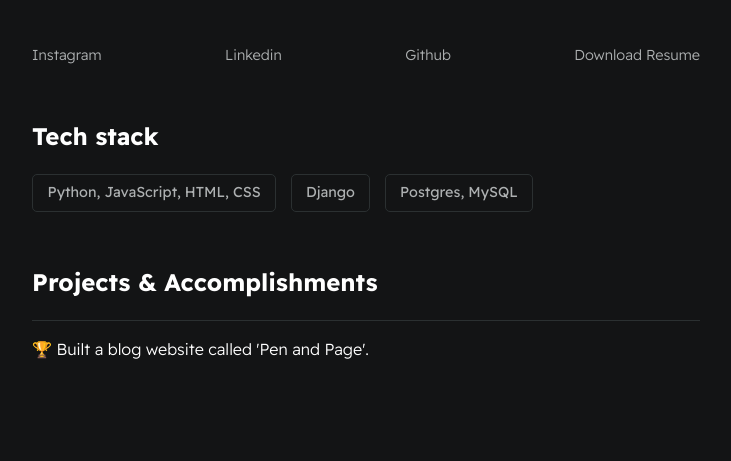
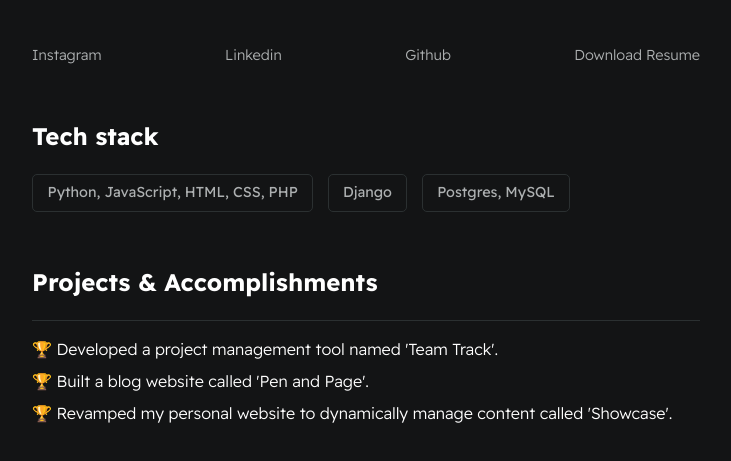
Before and after one commit to pembattech/digital-resume, a plain HTML site: page index.html in a window 1280 px wide. Shown: the part 235-696 px from the top of the page, without its empty margins (274-1005 px from the left). Drawn offline with Linux system fonts and the light colour scheme.

Commit message:
Add tram track and showcase project.

```diff
--- a/index.html
+++ b/index.html
@@ -35,7 +35,7 @@
                 <h2>Tech stack</h2>
 
                 <div id="wrapper--techstack__items">
-                    <div class="card--techstack"><span>Python, JavaScript, HTML, CSS</span></div>
+                    <div class="card--techstack"><span>Python, JavaScript, HTML, CSS, PHP</span></div>
                     <div class="card--techstack"><span>Django</span></div>
                     <div class="card--techstack"><span>Postgres, MySQL</span></div>
                 </div>
@@ -45,7 +45,9 @@
                 <h2>Projects & Accomplishments</h2>
 
                 <div class="card--project">
-                    <a href="https://github.com/pembattech/pen-and-page"><span>🏆 </span>Built a blog website called 'Pen and Page'.</a>
+                    <a href="https://github.com/pembattech/team-track"><span>🏆&nbsp;</span>Developed a project management tool named 'Team Track'.</a>
+                    <a href="https://github.com/pembattech/pen-and-page"><span>🏆&nbsp;</span>Built a blog website called 'Pen and Page'.</a>
+                    <a href="https://github.com/pembattech/showcase"><span>🏆&nbsp;</span>Revamped my personal website to dynamically manage content called 'Showcase'.</a>
                 </div>
 
             </section>
--- a/styles/main.css
+++ b/styles/main.css
@@ -133,10 +133,13 @@ a {
     border-top: 1px solid var(--mainBorderColor);
 }
 
+
+
 .card--project a {
     color: var(--mainTextColor);
-
     transition: 0.3s;
+    display: flex;
+    padding: 0 0 8px 0;
 }
 
 .card--project a:hover {
```
